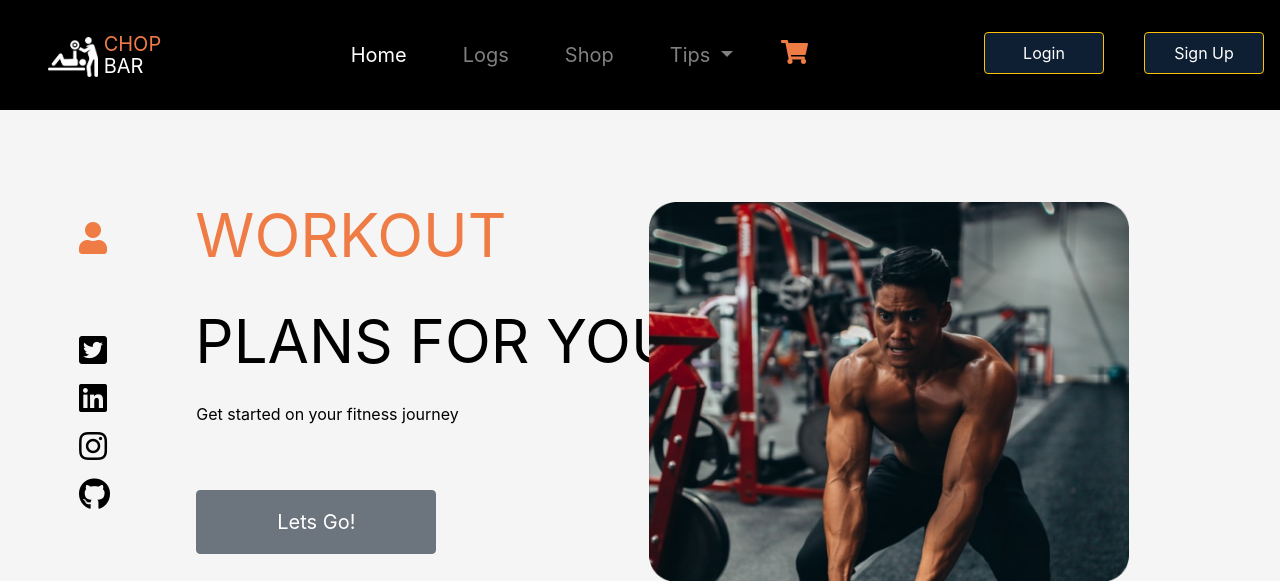
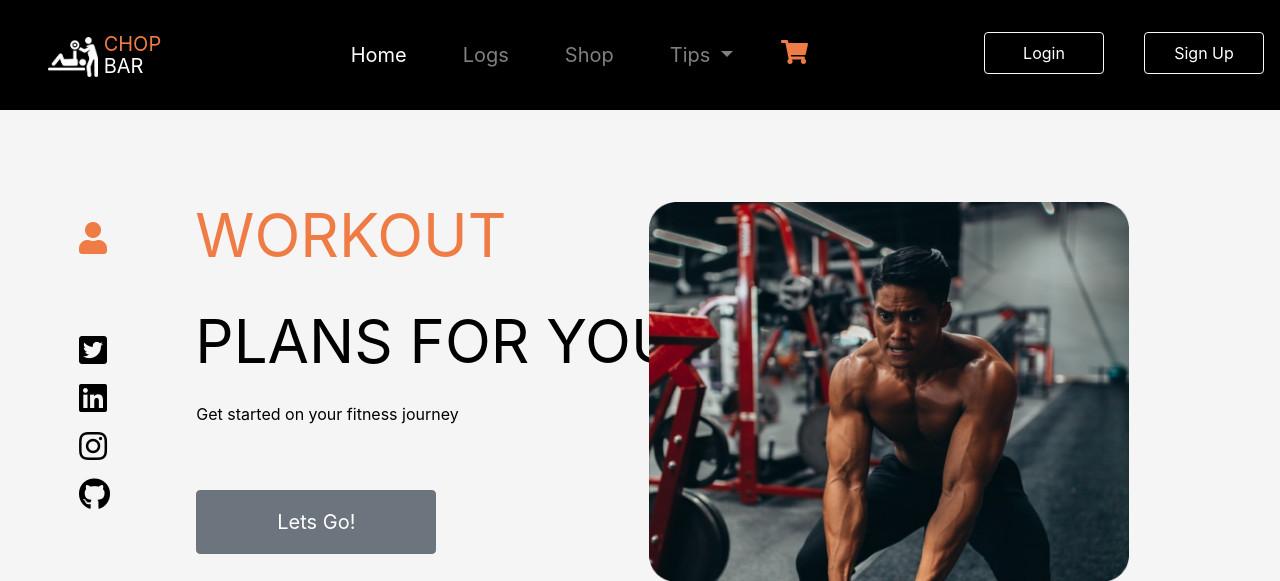
Before and after one commit to somtookaforr/chop-bar, a PHP site: page /index.php in a window 1280 px wide; the page is wider, and only the part inside the window is pictured. Shown: the top 581 px of that part. Run offline with PHP 8.4, Linux system fonts and the light colour scheme; data that the repository does not hold is empty; some libraries are stand-ins or nearby versions.

Commit message:
navbar bg-color change everything works... taking a break now

```diff
--- a/assets/css/navbar.css
+++ b/assets/css/navbar.css
@@ -10,7 +10,6 @@ li.nav-item{padding-left: 2.5rem; font-size: 20px;}
 
 .shopbtn{
     width: 120px;
-    background: rgba(69, 155, 255, 0.2);
 }
 
 .navlogo{color: ef7b45;}
--- a/includes/navbar.php
+++ b/includes/navbar.php
@@ -67,19 +67,19 @@ $activePage = basename($_SERVER['PHP_SELF'], ".php");
       <li class="nav-item">
         <?php
         if(isset($_SESSION["loggedin"]) && $_SESSION["loggedin"] === true){
-        echo '<li><a href="logout.php" class="nav-link btn btn-warning shopbtn" style="color: white; background: rgba(69, 155, 255, 0.2)">Log Out</a></li>';
+        echo '<li><a href="logout.php" class="nav-link btn border border-light shopbtn" style="color: white;">Log Out</a></li>';
         }?>
       </li>
       <li class="nav-item">
         <?php
         if(!isset($_SESSION["loggedin"])){
-        echo '<li><a href="login.php" class="nav-link btn btn-warning shopbtn" style="color: white">Login</a></li>';
+        echo '<li><a href="login.php" class="nav-link btn border border-light shopbtn" style="color: white">Login</a></li>';
         }?>
       </li>
       <li class="nav-item">
         <?php
         if(!isset($_SESSION["loggedin"])){
-        echo '<li><a href="signup.php" class="nav-link btn btn-warning shopbtn" style="color: white">Sign Up</a></li>';
+        echo '<li><a href="signup.php" class="nav-link btn border border-light shopbtn" style="color: white">Sign Up</a></li>';
         }?>
       </li>
       </li>
```
